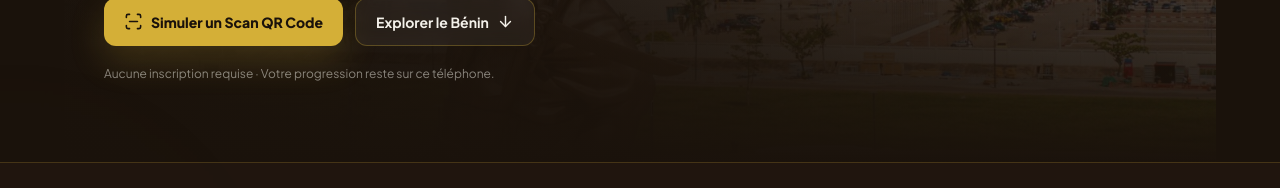
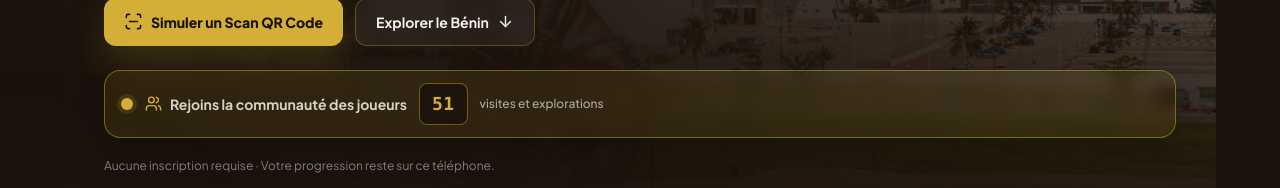
Before and after one commit to Christophe-ogb/gagnant, a Next.js app: page / in a window 1280 px wide. Shown: the part 459-647 px from the top of the page. Built offline with nearby package versions, Linux system fonts and the light colour scheme; no server answers; the database is empty.

Commit message:
feat: ajout de la gestion dynamique du contenu admin et composants

```diff
--- a/app/page.tsx
+++ b/app/page.tsx
@@ -90,6 +90,7 @@ export default function Home() {
           </Link>
         </div>
 
+        <VisitorCounter />
         <p className="mt-5 text-xs text-kaolin/50">Aucune inscription requise · Votre progression reste sur ce téléphone.</p>
 
       </section>
@@ -240,10 +241,10 @@ export default function Home() {
                 <p className="mt-4 max-w-2xl text-sm leading-7 text-kaolin/75 sm:text-base">Un retour sur votre expérience ou une idée de nouvelle fonctionnalité ? Partagez vos impressions et vos suggestions d&apos;amélioration. Les meilleurs avis et idées seront mis en avant sur la plateforme !</p>
                 <PublishedTestimonials />
                 <TestimonialForm />
+                <div className="flex justify-center text-center">
+                  <VisitorCounter animated={false} />
+                </div>
               </section>
-              <div className="flex justify-center text-center">
-                <VisitorCounter />
-              </div>
             </section>
           </div>
         </div>
--- a/components/reward-page.tsx
+++ b/components/reward-page.tsx
@@ -11,9 +11,9 @@ type RewardPageProps = {
 
 export function RewardPage({ heritageName, badgeName }: RewardPageProps) {
   const searchParams = useSearchParams();
-  const player = searchParams.get("user") || "Explorateur·rice";
+  const player = searchParams.get("user") || "Joueur Gagnants 229";
   const score = searchParams.get("score") || "0";
-  const heritage = heritageName || searchParams.get("heritage") || "le patrimoine béninois";
+  const heritage = (heritageName || searchParams.get("heritage") || "le patrimoine béninois").replace(/^commune\s+(de\s+)?/i, "").trim();
   const badge = badgeName || searchParams.get("badge") || "Badge du patrimoine";
   const isCompleted = searchParams.get("status") !== "progress";
   const grade = isCompleted ? `Gardien du Patrimoine de ${heritage}` : `Explorateur de ${heritage}`;
@@ -38,7 +38,7 @@ export function RewardPage({ heritageName, badgeName }: RewardPageProps) {
         <div className="p-5 text-center sm:p-10">
           <p className="text-sm text-kaolin/70">Félicitations,</p>
           <p className="font-display mt-1 text-3xl text-white sm:text-4xl">{player}</p>
-          <p className="font-display mt-6 text-4xl text-gold sm:text-5xl">+{score} <span className="text-lg sm:text-xl">POINTS DE SAGESSE</span></p>
+          <p className="font-display mt-6 text-4xl text-gold sm:text-5xl">+{score} <span className="text-lg sm:text-xl">POINTS</span></p>
           <p className="mt-4 text-sm leading-6 text-kaolin/70">Épreuve de {heritage}</p>
           <p className="mt-3 font-bold text-gold">👑 {grade}</p>
           <p className="mt-7 text-xs italic leading-6 text-kaolin/55">« Peux-tu battre mon score sur Gagnants 229 ? »</p>
--- a/components/testimonial-form.tsx
+++ b/components/testimonial-form.tsx
@@ -3,6 +3,7 @@
 import { createClient } from "@supabase/supabase-js";
 import { CheckCircle2, ImagePlus, MessageSquareQuote, Send, Star, X } from "lucide-react";
 import { FormEvent, useEffect, useState } from "react";
+import { createPortal } from "react-dom";
 
 type FormStatus = "idle" | "sending" | "success" | "error";
 
@@ -125,8 +126,8 @@ export function TestimonialForm() {
     <>
       <button type="button" onClick={() => { setMessage(""); setStatus("idle"); setIsOpen(true); }} className="mt-6 inline-flex min-h-12 items-center justify-center gap-2 rounded-xl bg-gold px-5 py-3 text-sm font-extrabold text-earth shadow-[0_12px_30px_rgba(212,175,55,0.2)] transition hover:bg-[#ebc94e] active:scale-95 focus-visible:outline-none focus-visible:ring-2 focus-visible:ring-white"><MessageSquareQuote aria-hidden="true" size={18} /> Donner mon avis ou témoignage</button>
 
-      {isOpen && <div className="fixed inset-0 z-50 grid place-items-end bg-black/75 p-0 backdrop-blur-sm sm:place-items-center sm:p-6" role="dialog" aria-modal="true" aria-labelledby="testimonial-title">
-        <div className="max-h-[90dvh] w-full max-w-2xl overflow-y-auto rounded-t-3xl border border-gold/55 bg-[#20140d] p-4 pb-[max(1rem,env(safe-area-inset-bottom))] shadow-[0_0_60px_rgba(212,175,55,0.22)] sm:rounded-3xl sm:p-7">
+      {isOpen && createPortal(<div className="fixed inset-0 z-50 flex items-stretch bg-black/80 backdrop-blur-sm sm:grid sm:place-items-center sm:p-6" role="dialog" aria-modal="true" aria-labelledby="testimonial-title">
+        <div className="h-[100dvh] w-full max-w-2xl overflow-y-auto overscroll-contain bg-[#20140d] p-4 pb-[calc(6rem+env(safe-area-inset-bottom))] shadow-[0_0_60px_rgba(212,175,55,0.22)] sm:h-auto sm:max-h-[90dvh] sm:rounded-3xl sm:border sm:border-gold/55 sm:p-7 sm:pb-7">
           <div className="flex items-start justify-between gap-4"><div><p className="text-xs font-extrabold uppercase tracking-[0.16em] text-gold">Gagnants 229</p><h3 id="testimonial-title" className="font-display mt-2 text-2xl text-white">Partagez votre expérience</h3><p className="mt-2 text-sm leading-6 text-kaolin/70">Votre message sera lu avant toute publication sur la plateforme.</p></div><button type="button" onClick={() => setIsOpen(false)} className="grid size-11 shrink-0 place-items-center rounded-full border border-white/15 text-kaolin/75 transition hover:border-gold hover:text-gold active:scale-95" aria-label="Fermer le formulaire"><X aria-hidden="true" size={19} /></button></div>
     <form onSubmit={submitTestimonial} className="mt-6 grid gap-4 rounded-2xl border border-white/10 bg-earth/35 p-4 text-left sm:p-5">
       <div className="grid gap-4 sm:grid-cols-2">
@@ -151,7 +152,7 @@ export function TestimonialForm() {
       {message && <p className={`flex items-start gap-2 rounded-xl border p-3 text-sm leading-6 ${status === "success" ? "border-emerald-400/40 bg-emerald-500/10 text-emerald-100" : "border-laterite/50 bg-laterite/10 text-kaolin"}`}>{status === "success" && <CheckCircle2 className="mt-0.5 shrink-0" aria-hidden="true" size={18} />}{message}</p>}
     </form>
         </div>
-      </div>}
+      </div>, document.body)}
       {isSuccessOpen && <div className="fixed inset-0 z-[60] grid place-items-center bg-black/80 p-5 backdrop-blur-sm" role="alertdialog" aria-modal="true" aria-labelledby="testimonial-success-title">
         <div className="w-full max-w-md rounded-3xl border border-gold/60 bg-[#20140d] p-7 text-center shadow-[0_0_70px_rgba(212,175,55,0.28)] sm:p-9">
           <div className="mx-auto grid size-20 place-items-center rounded-full border-2 border-emerald-400 bg-emerald-500/15 text-emerald-300 shadow-[0_0_32px_rgba(52,211,153,0.22)]"><CheckCircle2 aria-hidden="true" size={42} /></div>
--- a/components/visitor-counter.tsx
+++ b/components/visitor-counter.tsx
@@ -5,19 +5,18 @@ import { useEffect, useState } from "react";
 
 type CounterResponse = { count: number };
 
-export function VisitorCounter() {
+export function VisitorCounter({ animated = true }: { animated?: boolean }) {
   const [count, setCount] = useState<number | null>(null);
+  const [displayedCount, setDisplayedCount] = useState(0);
 
   useEffect(() => {
     let active = true;
-
     async function readCounter() {
       const response = await fetch("/api/visitors", { cache: "no-store" });
       if (!response.ok) return;
       const data = (await response.json()) as CounterResponse;
       if (active) setCount(data.count);
     }
-
     void readCounter();
     const refresh = window.setInterval(() => void readCounter(), 60_000);
     return () => {
@@ -26,13 +25,41 @@ export function VisitorCounter() {
     };
   }, []);
 
+  useEffect(() => {
+    if (count === null) return;
+    if (!animated) {
+      setDisplayedCount(count);
+      return;
+    }
+    const duration = 1_500;
+    const intervalDuration = 30;
+    const steps = duration / intervalDuration;
+    let currentStep = 0;
+    setDisplayedCount(0);
+    const animation = window.setInterval(() => {
+      currentStep += 1;
+      setDisplayedCount(Math.round((count * currentStep) / steps));
+      if (currentStep >= steps) {
+        window.clearInterval(animation);
+        setDisplayedCount(count);
+      }
+    }, intervalDuration);
+    return () => window.clearInterval(animation);
+  }, [animated, count]);
+
   if (count === null) return null;
+  const formattedCount = new Intl.NumberFormat("fr-FR").format(displayedCount);
 
   return (
-    <p className="mt-5 inline-flex items-center gap-2 rounded-full border border-gold/30 bg-gold/10 px-3 py-2 text-xs font-bold text-gold">
-      <Users aria-hidden="true" size={15} />
-      <span>Rejoins les joueurs de Gagnants 229 : <strong>{new Intl.NumberFormat("fr-FR").format(count)}</strong> visites et explorations déjà enregistrées.</span>
-    </p>
+    <div className="mt-6 inline-flex max-w-full flex-col items-center gap-3 rounded-2xl border border-gold/45 bg-gold/10 px-4 py-3 text-center shadow-[0_12px_32px_rgba(0,0,0,0.2)] backdrop-blur-sm sm:flex-row sm:text-left" aria-live="polite">
+      <span className="relative flex size-3 shrink-0" aria-label="Compteur en direct">
+        {animated && <span className="absolute inline-flex size-full animate-ping rounded-full bg-gold opacity-70" />}
+        <span className="relative inline-flex size-3 rounded-full bg-gold ring-4 ring-gold/15" />
+      </span>
+      <span className="flex items-center gap-2 text-xs font-bold leading-5 text-kaolin/85 sm:text-sm"><Users aria-hidden="true" size={17} className="shrink-0 text-gold" />Rejoins la communauté des joueurs</span>
+      <span className="rounded-lg border border-gold/45 bg-earth/80 px-3 py-1.5 font-mono text-lg font-black tracking-wide text-gold tabular-nums shadow-inner">{formattedCount}</span>
+      <span className="text-xs font-medium text-kaolin/65">visites et explorations</span>
+    </div>
   );
 }
 
@@ -41,7 +68,6 @@ export function VisitTracker() {
     function recordVisit() {
       void fetch("/api/visitors", { method: "POST", cache: "no-store", keepalive: true });
     }
-
     // Chaque arrivée et chaque lien cliqué compte, même pour une même personne.
     recordVisit();
     function countLinkClick(event: MouseEvent) {
@@ -51,10 +77,8 @@ export function VisitTracker() {
       if (!link || link.getAttribute("href")?.startsWith("#")) return;
       recordVisit();
     }
-
     document.addEventListener("click", countLinkClick, true);
     return () => document.removeEventListener("click", countLinkClick, true);
   }, []);
-
   return null;
 }
--- a/package.json
+++ b/package.json
@@ -14,8 +14,8 @@
     "@upstash/redis": "^1.38.4",
     "canvas-confetti": "^1.9.4",
     "clsx": "^2.1.1",
-    "framer-motion": "^13.1.1",
-    "lucide-react": "^1.33.0",
+    "framer-motion": "^13.3.0",
+    "lucide-react": "^1.46.0",
     "next": "16.3.2",
     "qrcode": "^1.5.4",
     "qrcode.react": "^4.2.0",
```
Also changed, not shown: components/quiz-card.tsx (+8 -6 lines), 1 other file (tests, documents, lock files or other folders).
